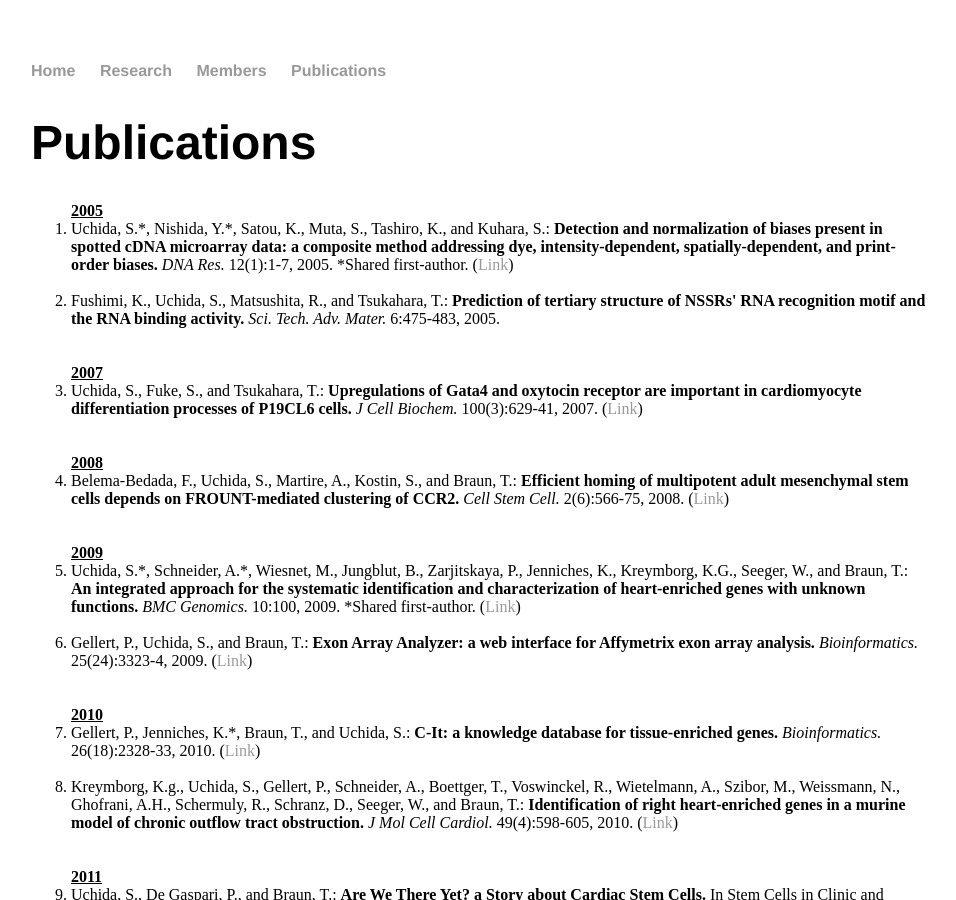
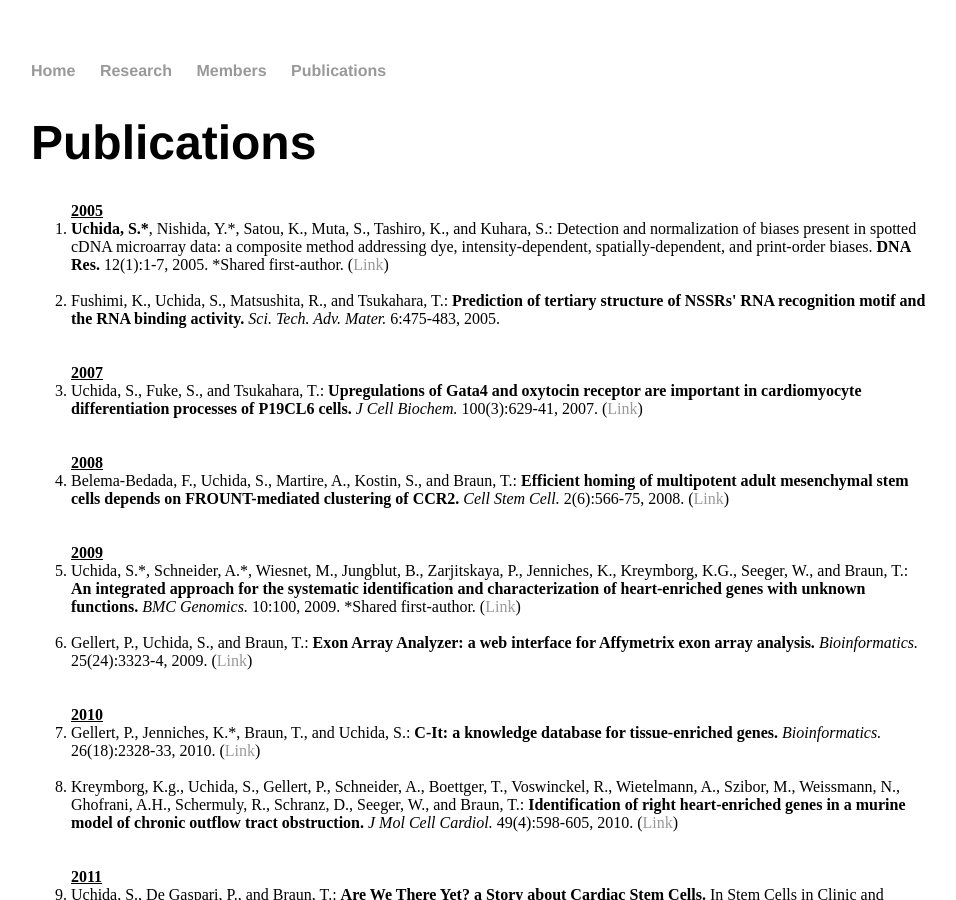
Before and after one commit to heartlncrna/heartlncrna.github.io, a Jekyll site: the page publications/pub_list.html, which Jekyll copies as it is, in a window 1280 px wide and 900 px high. Shown: the whole window, without its empty margins (161-1117 px from the left). Built offline with Jekyll 4.4.1, drawn with Linux system fonts in a browser that asks for light colours.

Commit message:
Update pub_list.html

```diff
--- a/publications/pub_list.html
+++ b/publications/pub_list.html
@@ -27,7 +27,7 @@
 			<p class="Normal">
 			<ol>
 			<strong><u> 2005 </u></strong>
-				<li>Uchida, S.*, Nishida, Y.*, Satou, K., Muta, S., Tashiro, K., and Kuhara, S.: <b>Detection and normalization of biases present in spotted cDNA microarray data: a composite method addressing dye, intensity-dependent, spatially-dependent, and print-order biases.</b> <i>DNA Res.</i> 12(1):1-7, 2005. *Shared first-author. (<a href="http://dnaresearch.oxfordjournals.org/content/12/1/1.long"><span class="ptHyperlink">Link</span></a>)</li>
+				<li><b>Uchida, S.*</b>, Nishida, Y.*, Satou, K., Muta, S., Tashiro, K., and Kuhara, S.: Detection and normalization of biases present in spotted cDNA microarray data: a composite method addressing dye, intensity-dependent, spatially-dependent, and print-order biases. <b>DNA Res.</b> 12(1):1-7, 2005. *Shared first-author. (<a href="http://dnaresearch.oxfordjournals.org/content/12/1/1.long"><span class="ptHyperlink">Link</span></a>)</li>
 
 				<br>
 
```
